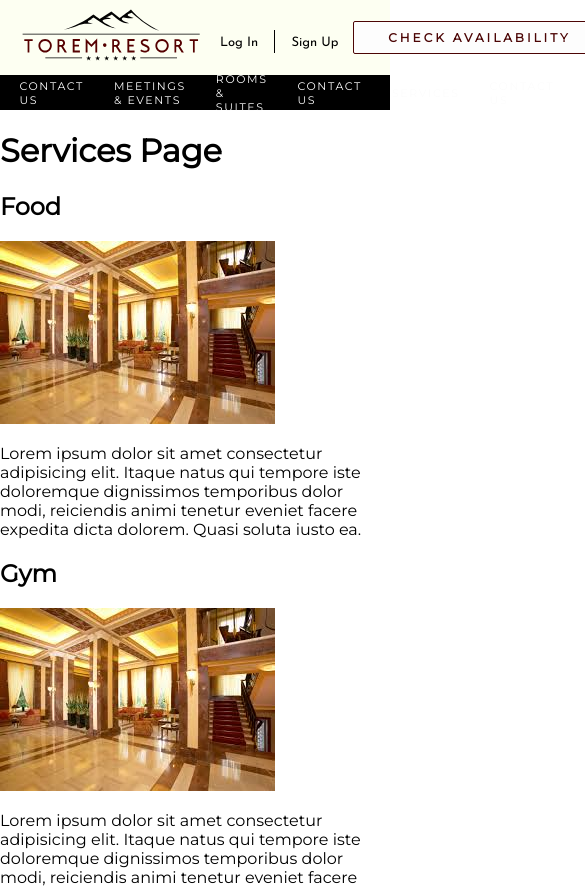
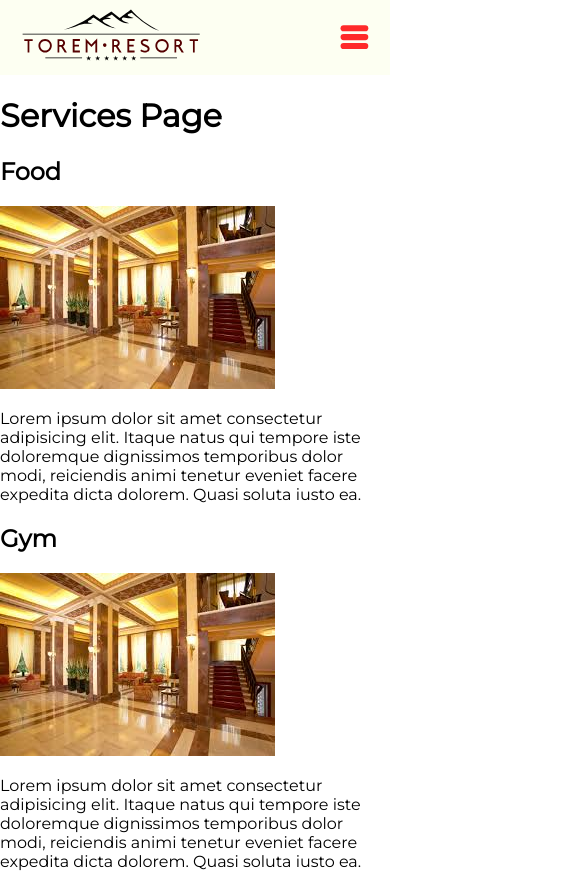
Before and after one commit to Gabewest1/hotel, a React (Create React App) app: page /services in a window 390 px wide. Shown: the top 888 px of the page, 585 px wide, since content can reach past the window. Built offline with nearby package versions, Linux system fonts and the light colour scheme; a web font is replaced by a local one.

Commit message:
Added navbar icon that only shows on mobile.

```diff
--- a/src/components/Navbar/index.js
+++ b/src/components/Navbar/index.js
@@ -18,12 +18,16 @@ class Navbar extends React.Component {
                         <Logo src="/assets/images/logo5.svg" />
                     </Link>
                     <Wrapper>
+                        <HideOnMobile>
                             <LoginWrapper>
                                 <Button>Log In</Button>
                                 <Line />
                                 <Button>Sign Up</Button>
                             </LoginWrapper>
                             <CheckAvailabilityButton />
+                        </HideOnMobile>
+
+                        <MenuIcon src="/assets/images/menu.svg" />
                     </Wrapper>
                 </TopNavbar>
 
@@ -44,29 +48,45 @@ class Navbar extends React.Component {
             </NavbarView>
         )
     }
+    _renderMobileNavbar = () => {
+
+    }
+
+    _renderNavbar = () => {
+
+    }
 }
 
 const LINK_COLOR = "#fcfcfc;"
 const BOTTOM_NAV_BACKGROUND = SECONDARY_COLOR
 const TOP_NAV_BACKGROUND = PRIMARY_COLOR
 
+
+const MenuIcon = styled.img`
+    width: 33px;
+
+    @media (min-width: 768px) {
+        display: none;
+    }
+`
 const Wrapper = styled.div`
     // height: 24px;
-    width: 420px;
+    // width: 420px;
     display: flex;
     justify-content: space-between;
     align-items: flex-end;
 `
 
 const LoginWrapper = styled.div`
-    // width: 170px;
+    position: relative;
+    right: 15px;
     display: flex;
     justify-content: space-between;
 `
 
 const Button = styled.button`
     background-color: transparent;
-    width: 75px;
+    // width: 75px;
     cursor: pointer;
     padding: 0;
     margin: 0;
@@ -128,6 +148,7 @@ const Line = styled.div`
     position: relative;
     right: 3px;
     bottom: 1px;
+    margin: 10px;
 `
 
 
@@ -169,6 +190,13 @@ const BookRoomButton = styled(Link)`
 `
 const BookRoomButtonContainer = styled.div`
 
+`
+const HideOnMobile = styled.div`
+    display: none;
+
+    @media (min-width: 768px) {
+        display: flex;
+    }
 `
 const Logo = styled.img`
     max-width: 250px;
@@ -225,11 +253,15 @@ const TopNavbar = styled.div`
 const BottomNavbar = styled.div`
     ${ NAV_BAR_STYLE }
     background-color: ${ BOTTOM_NAV_BACKGROUND };
-    display: flex;
+    display: none;
     align-items: center;
     justify-content: center;
     width: 100%;
     height: 35px;
+
+    @media (min-width: 768px) {
+        display: flex;
+    }
 `
 const NavbarView = styled.div`
     background:  ${ TOP_NAV_BACKGROUND  };
```
Also changed, not shown: public/assets/images/menu.svg (added). Lines whose indentation alone changed are shown as unchanged.
